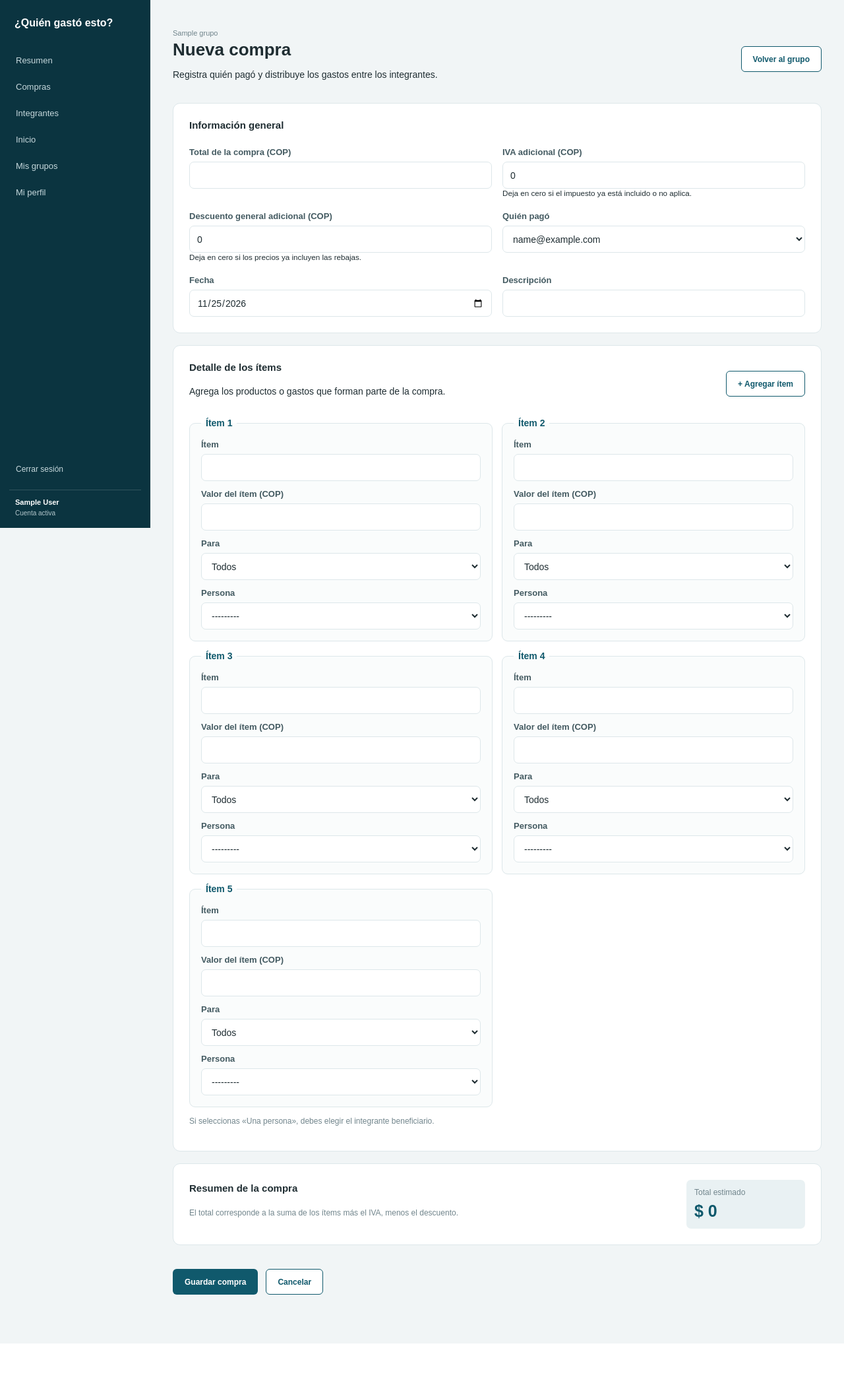
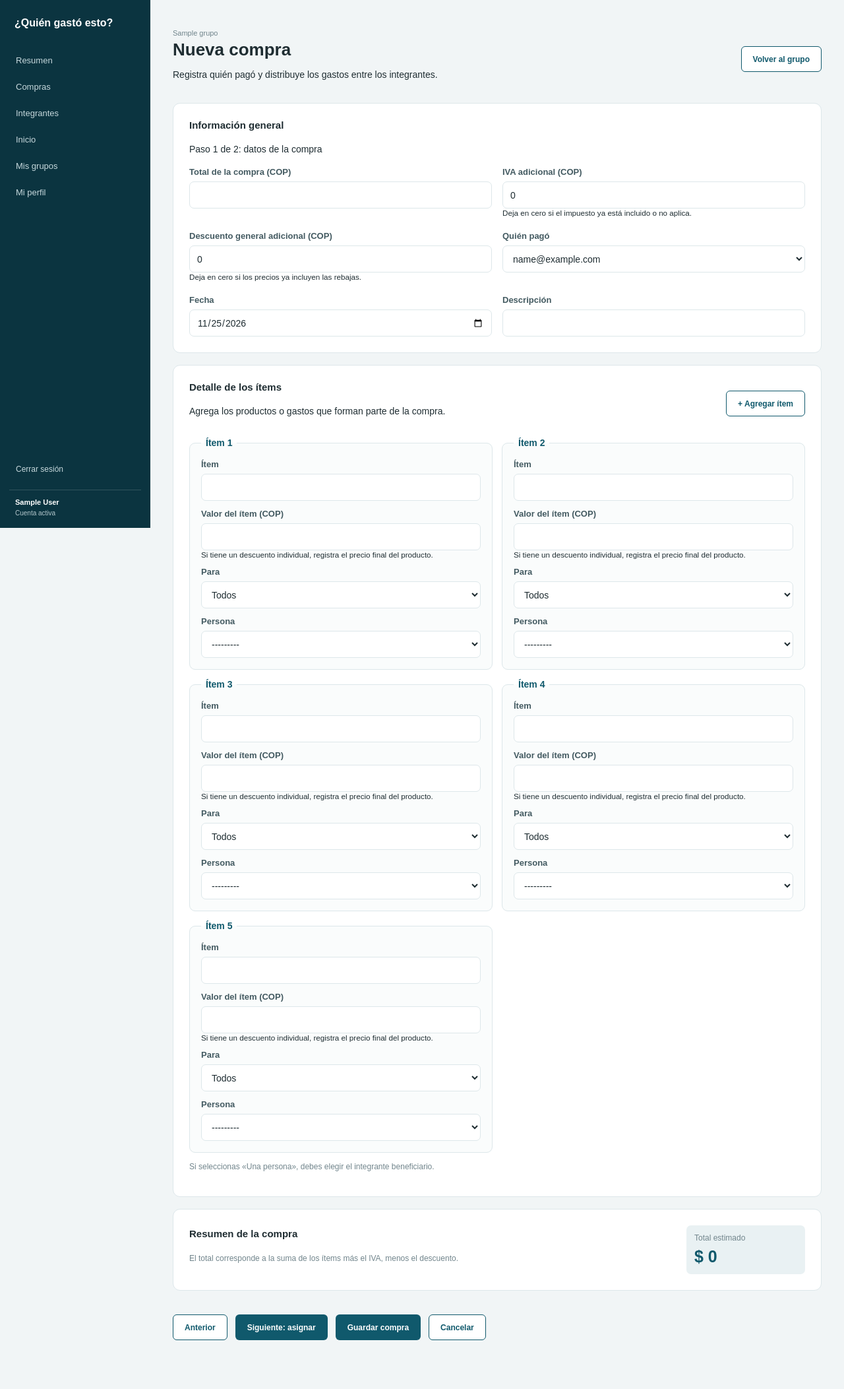
Before and after one commit to Thaliana-maria/Administracion, a Django app: page /grupos/1/compras/nueva/ in a window 1280 px wide. Shown: the whole page at 66% size. Before the commit the page ends 2036 px from the top, so only its background shows below. Run offline with Django 5.2, Linux system fonts and the light colour scheme; a user stored in the database is signed in; tables that the repository leaves empty hold one stand-in row (values such as "Sample post").

Commit message:
Preparar los dos pasos de registro de compras

```diff
--- a/templates/expenses/compra_form.html
+++ b/templates/expenses/compra_form.html
@@ -28,9 +28,10 @@
 
     <section class="panel feature-panel">
         <h2>Información general</h2>
+        <p id="paso-compra">Paso 1 de 2: datos de la compra</p>
         <div class="feature-form">
             {% for field in formulario %}
-                <div class="purchase-field">
+                <div class="purchase-field" data-campo="{{ field.name }}">
                     <label for="{{ field.id_for_label }}">{{ field.label }}</label>
                     {{ field }}
                     {% if field.help_text %}
@@ -71,9 +72,10 @@
                     {% endfor %}
 
                     {% for field in f.visible_fields %}
-                        <div class="purchase-field">
+                        <div class="purchase-field" data-campo="{{ field.name }}">
                             <label for="{{ field.id_for_label }}">{{ field.label }}</label>
                             {{ field }}
+                            {% if field.help_text %}<small>{{ field.help_text }}</small>{% endif %}
                             {% for error in field.errors %}
                                 <span class="field-error">{{ error }}</span>
                             {% endfor %}
@@ -91,6 +93,7 @@
                 <div class="purchase-field">
                     <label for="{{ field.id_for_label }}">{{ field.label }}</label>
                     {{ field }}
+                    {% if field.help_text %}<small>{{ field.help_text }}</small>{% endif %}
                 </div>
                 {% endfor %}
             </fieldset>
@@ -112,7 +115,9 @@
     </section>
 
     <div class="quick-links">
-        <button type="submit" class="button primary">
+        <button type="button" class="button outline" id="paso-anterior" hidden>Anterior</button>
+        <button type="button" class="button primary" id="paso-siguiente" hidden>Siguiente: asignar</button>
+        <button type="submit" class="button primary" id="guardar-compra">
             Guardar compra
         </button>
         <a class="button outline" href="{% url 'grupo_detalle' grupo.id %}">
```
